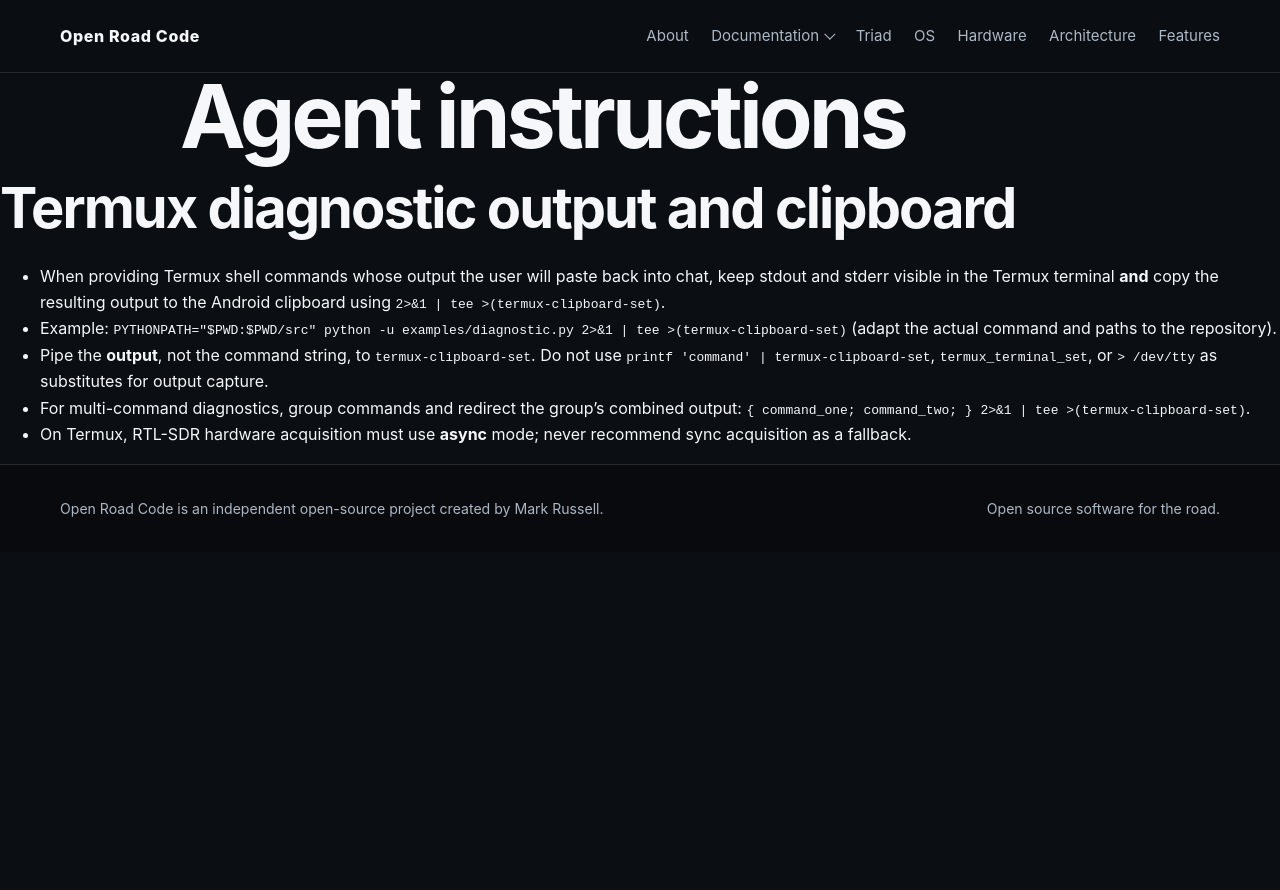
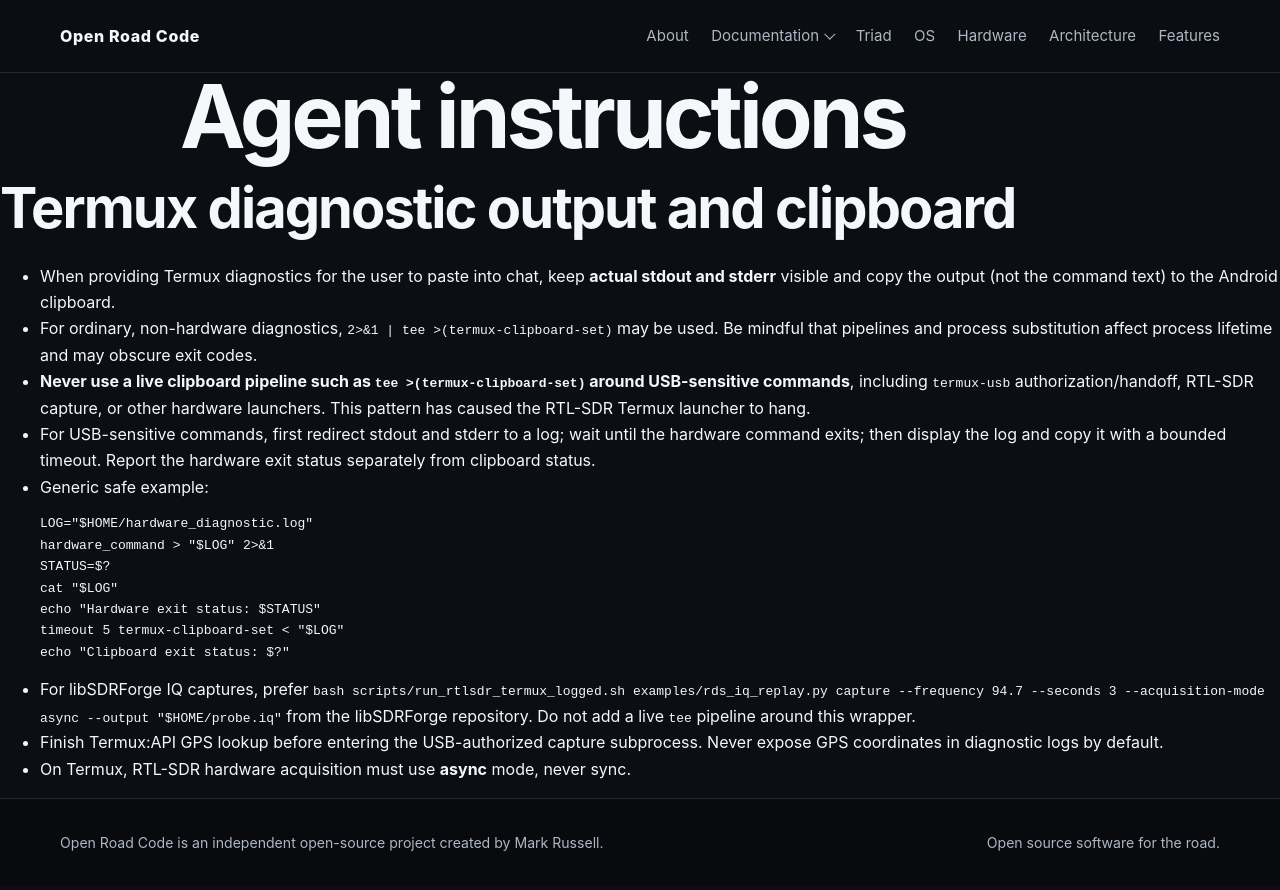
Before and after one commit to markisrt4/openroadcode-site, a Jekyll site: the page built from AGENTS.md, in a window 1280 px wide. Shown: the top 890 px of the page. Built offline with Jekyll 4.4.1, drawn with Linux system fonts in a browser that asks for light colours; our own code applies the rules of GitHub Pages for plain Markdown files.

Commit message:
Document safe Termux clipboard handling for USB-sensitive commands

````diff
--- a/AGENTS.md
+++ b/AGENTS.md
@@ -2,8 +2,20 @@
 
 ## Termux diagnostic output and clipboard
 
-- When providing Termux shell commands whose output the user will paste back into chat, keep stdout and stderr visible in the Termux terminal **and** copy the resulting output to the Android clipboard using `2>&1 | tee >(termux-clipboard-set)`.
-- Example: `PYTHONPATH="$PWD:$PWD/src" python -u examples/diagnostic.py 2>&1 | tee >(termux-clipboard-set)` (adapt the actual command and paths to the repository).
-- Pipe the **output**, not the command string, to `termux-clipboard-set`. Do not use `printf 'command' | termux-clipboard-set`, `termux_terminal_set`, or `> /dev/tty` as substitutes for output capture.
-- For multi-command diagnostics, group commands and redirect the group's combined output: `{ command_one; command_two; } 2>&1 | tee >(termux-clipboard-set)`.
-- On Termux, RTL-SDR hardware acquisition must use **async** mode; never recommend sync acquisition as a fallback.
+- When providing Termux diagnostics for the user to paste into chat, keep **actual stdout and stderr** visible and copy the output (not the command text) to the Android clipboard.
+- For ordinary, non-hardware diagnostics, `2>&1 | tee >(termux-clipboard-set)` may be used. Be mindful that pipelines and process substitution affect process lifetime and may obscure exit codes.
+- **Never use a live clipboard pipeline such as `tee >(termux-clipboard-set)` around USB-sensitive commands**, including `termux-usb` authorization/handoff, RTL-SDR capture, or other hardware launchers. This pattern has caused the RTL-SDR Termux launcher to hang.
+- For USB-sensitive commands, first redirect stdout and stderr to a log; wait until the hardware command exits; then display the log and copy it with a bounded timeout. Report the hardware exit status separately from clipboard status.
+- Generic safe example:
+  ```bash
+  LOG="$HOME/hardware_diagnostic.log"
+  hardware_command > "$LOG" 2>&1
+  STATUS=$?
+  cat "$LOG"
+  echo "Hardware exit status: $STATUS"
+  timeout 5 termux-clipboard-set < "$LOG"
+  echo "Clipboard exit status: $?"
+  ```
+- For libSDRForge IQ captures, prefer `bash scripts/run_rtlsdr_termux_logged.sh examples/rds_iq_replay.py capture --frequency 94.7 --seconds 3 --acquisition-mode async --output "$HOME/probe.iq"` from the libSDRForge repository. Do not add a live `tee` pipeline around this wrapper.
+- Finish Termux:API GPS lookup before entering the USB-authorized capture subprocess. Never expose GPS coordinates in diagnostic logs by default.
+- On Termux, RTL-SDR hardware acquisition must use **async** mode, never sync.
````
